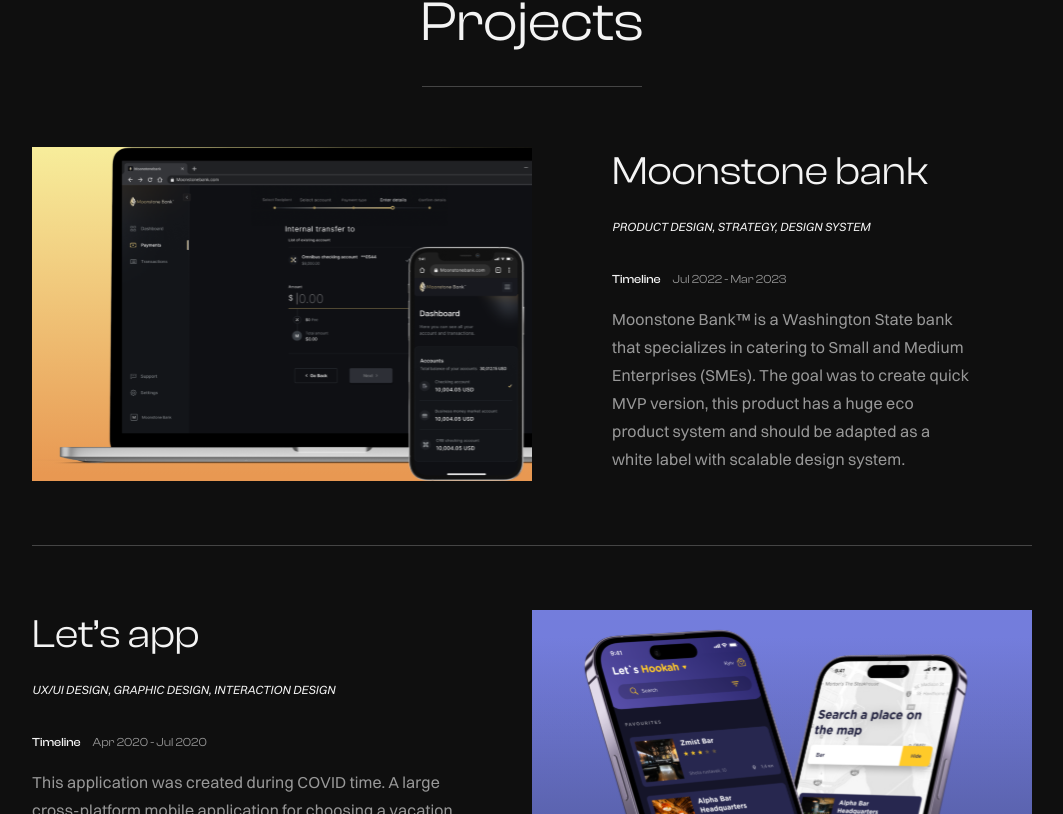
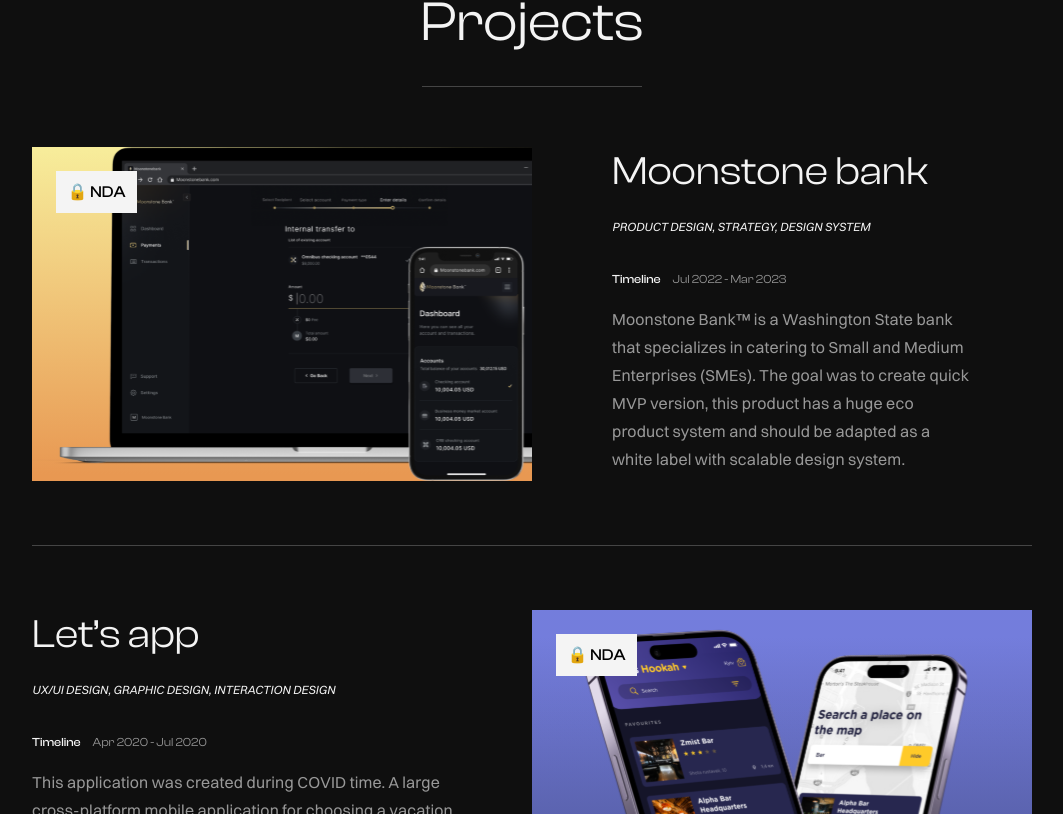
Before and after one commit to EvgenyMandybura/designVlad, a React (Create React App) app: page / in a window 1280 px wide. Shown: the part 2166-2980 px from the top of the page, without its empty margins (108-1171 px from the left). Built offline with nearby package versions, Linux system fonts and the light colour scheme.

Commit message:
Важно! Когда пользователь нажимает на ссылку (Behance, Dribble, Email, Linkedin) всё это открывать в новой вкладке

```diff
--- a/src/App.css
+++ b/src/App.css
@@ -140,6 +140,10 @@
   overflow: hidden;
   display: flex;
   justify-content: end;
+}
+
+.bgWhite {
+  background-color: #F4F4F4;
 }
 
 .imgProject {
--- a/src/components/project.js
+++ b/src/components/project.js
@@ -7,8 +7,15 @@
     <div key={index}>
       <div className="flex flex-row">
         <div
-          className={`${project.img} w-[50%] ${isOdd ? "order-1" : "order-3"} `}
+          className={`${project.img} relative w-[50%] ${
+            isOdd ? "order-1" : "order-3"
+          } `}
         >
+          <div className="absolute flex items-center justify-center bgWhite top-6 left-6 h-[42px] w-[81px]">
+            <p className="font-font2 font-medium text-base leading-[32px]">
+              🔒 NDA
+            </p>
+          </div>
           {project.image}
         </div>
         <div className={`w-[50%] ${isOdd && "pl-[80px]"} order-2`}>
--- a/src/constants/project.js
+++ b/src/constants/project.js
@@ -22,6 +22,7 @@
       </div>
     ),
     img: "img1Bg",
+    underNDA: true,
   },
 
   {
@@ -41,6 +42,7 @@
       </div>
     ),
     img: "img4Bg",
+    underNDA: false,
   },
   {
     name: "Starlite racing league",
@@ -58,6 +60,7 @@
       </div>
     ),
     img: "img1Bg",
+    underNDA: false,
   },
   {
     name: "Control Software",
@@ -73,6 +76,7 @@
       </div>
     ),
     img: "img4Bg",
+    underNDA: false,
   },
   {
     name: "Swiss value card",
@@ -86,6 +90,7 @@
       </div>
     ),
     img: "img5Bg",
+    underNDA: false,
   },
   {
     name: "ETQueue",
@@ -100,6 +105,7 @@
       </div>
     ),
     img: "img6Bg",
+    underNDA: false,
   },
   {
     name: "Hunting Grounds",
@@ -116,6 +122,7 @@
       </div>
     ),
     img: "img7Bg",
+    underNDA: false,
   },
   {
     name: "Bohdan Shevchenko dev's portfolio",
@@ -131,6 +138,7 @@
       </div>
     ),
     img: "img8Bg",
+    underNDA: false,
   },
 ];
 
```
